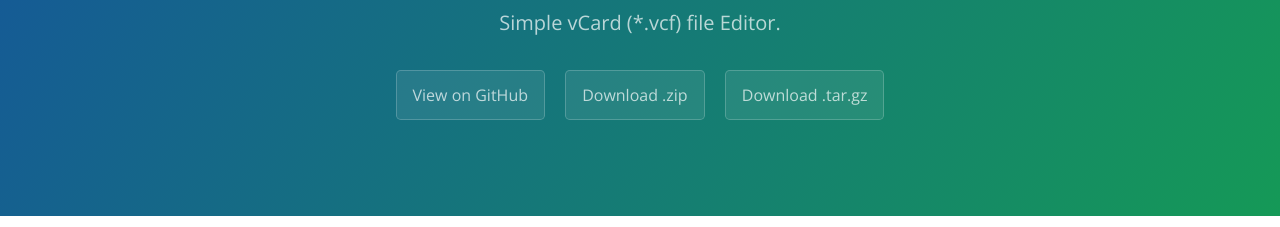
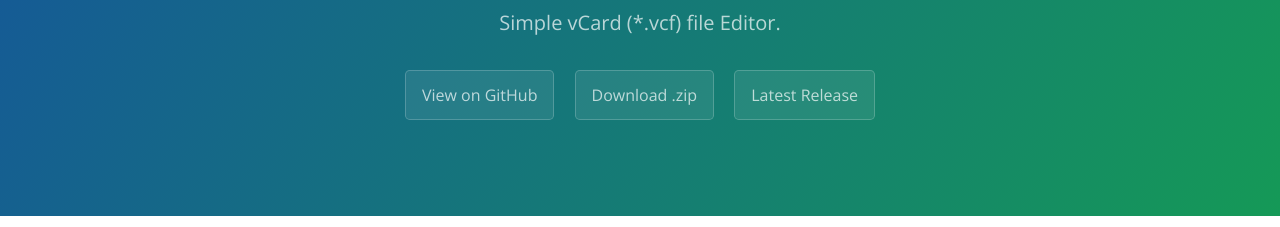
Before and after one commit to abdelkader/vCardEditor, a plain HTML site: page index.html in a window 1280 px wide. Shown: the part 167-394 px from the top of the page. Drawn offline with nearby package versions, Linux system fonts and the light colour scheme.

Commit message:
Update index.html

```diff
--- a/index.html
+++ b/index.html
@@ -15,7 +15,7 @@
       <h2 class="project-tagline">Simple vCard (*.vcf) file Editor. </h2>
       <a href="https://github.com/abdelkader/vCardEditor" class="btn">View on GitHub</a>
       <a href="https://github.com/abdelkader/vCardEditor/zipball/master" class="btn">Download .zip</a>
-      <a href="https://github.com/abdelkader/vCardEditor/tarball/master" class="btn">Download .tar.gz</a>
+      <a href="https://github.com/abdelkader/vCardEditor/releases/latest" class="btn">Latest Release</a>
     </section>
 
     <section class="main-content">
```
